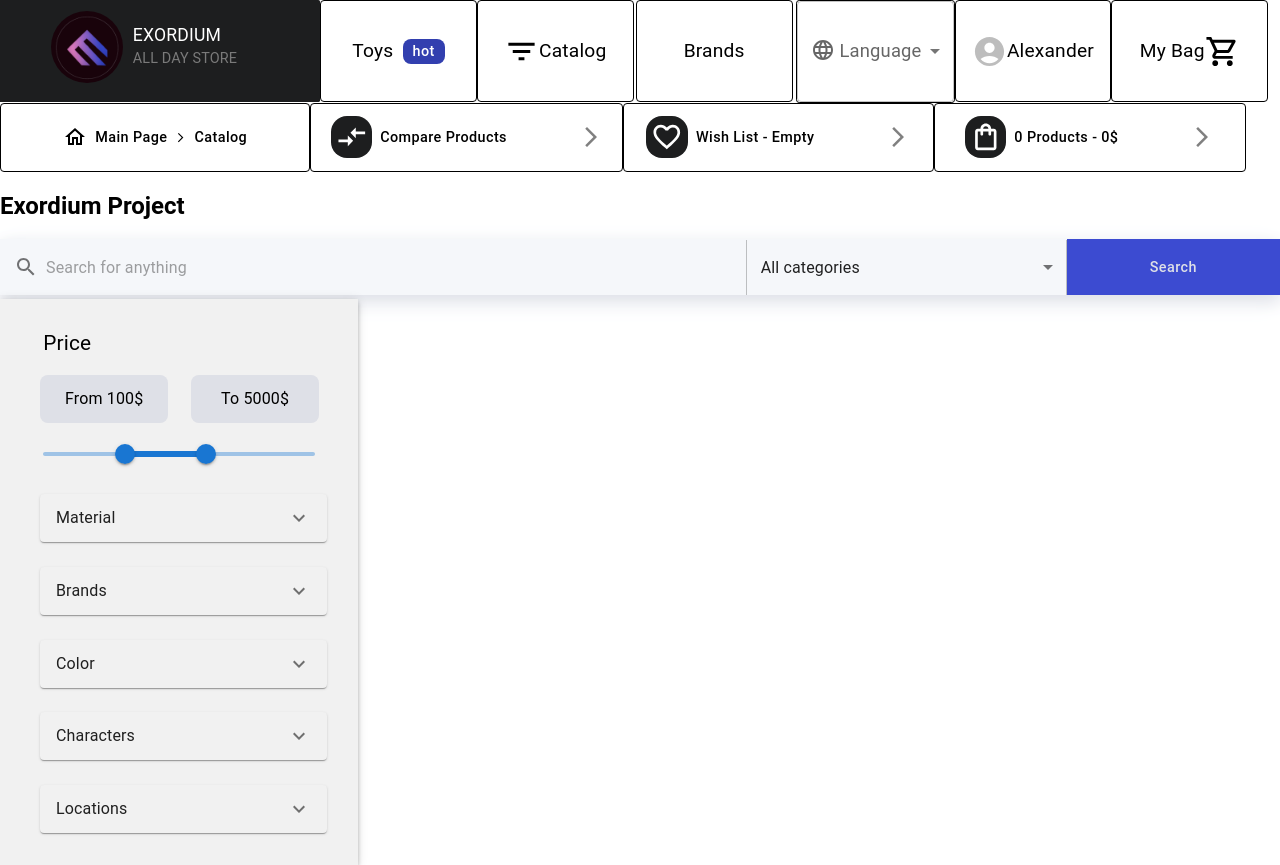
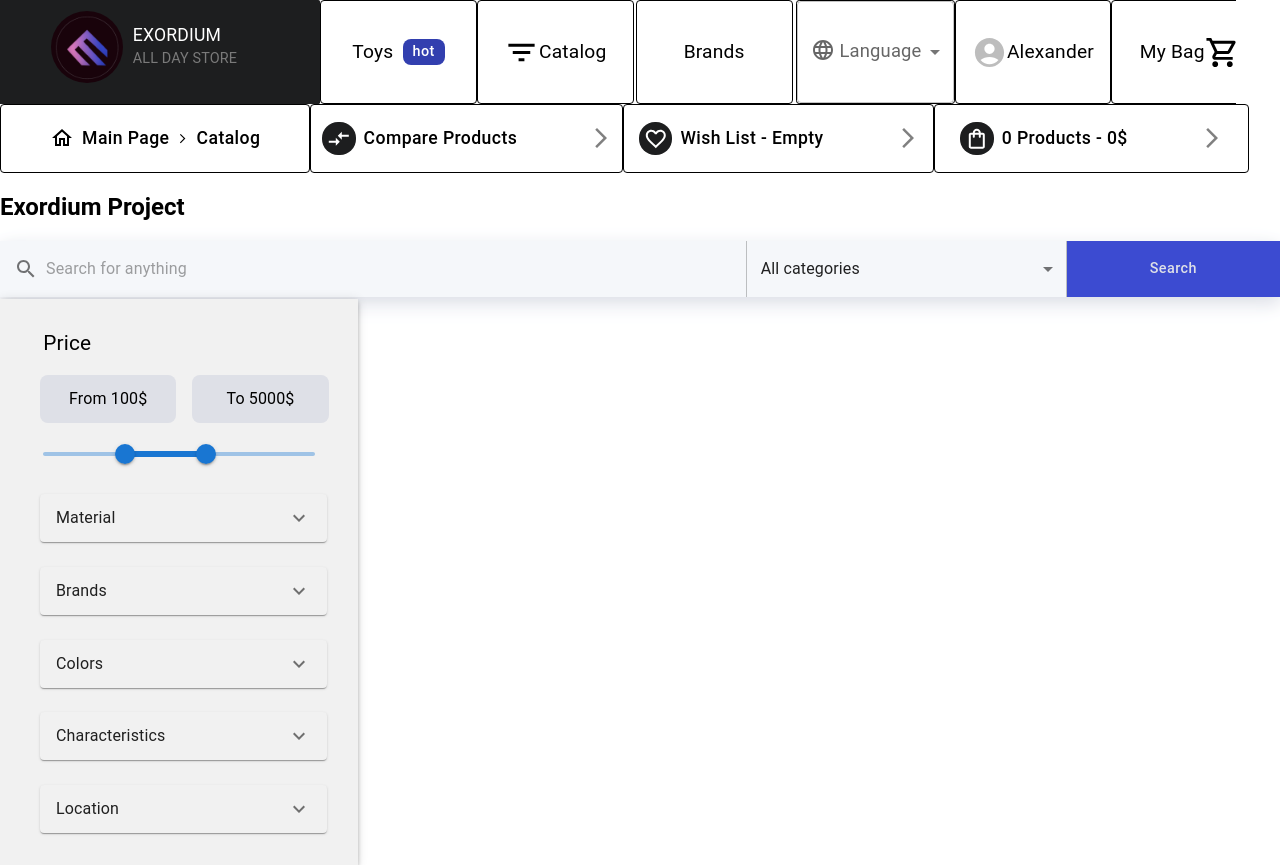
Before and after one commit to Exordium-Project/e-shop, a React (Create React App) app in the folder client/: page /catalog in a window 1280 px wide. Built offline with nearby package versions, Linux system fonts and the light colour scheme.

Commit message:
side-bar updates

```diff
--- a/client/src/components/Header/Catalog/Catalog.js
+++ b/client/src/components/Header/Catalog/Catalog.js
@@ -16,7 +16,7 @@ const Catalog = () => {
                 <Grid container={true} spacing={0}>
                     <Grid item={true} xl={3.45}>
 
-                        <Button className='catalog-btns firstButtonWidth'>
+                        <Button className='catalog-btns main-page-button'>
                             <HomeOutlinedIcon style={{ fontSize: '1.5rem' }} />
                             <Typography variant='paragraph' className='catalog-typography'>Main page</Typography>
                             <ArrowForwardIosIcon style={{ fontSize: '.7rem' }} />
@@ -24,21 +24,21 @@ const Catalog = () => {
                         </Button>
                     </Grid>
                     <Grid xl={2.77}>
-                        <Button className='catalog-btns secondButtonWidth'>
+                        <Button className='catalog-btns compare-products-button'>
                             <CompareArrowsIcon className='catalog-icons' />
                             <Typography variant='paragraph' className='catalog-typography'>Compare Products</Typography>
                             <ArrowForwardIosIcon className='arrow-icon' />
                         </Button>
                     </Grid>
                     <Grid xl={2.76}>
-                        <Button className='catalog-btns thirtButtonWidth'>
+                        <Button className='catalog-btns wish-list-button'>
                             <FavoriteBorderIcon className='catalog-icons' />
                             <Typography variant='paragraph' className='catalog-typography'>Wish List - Empty</Typography>
                             <ArrowForwardIosIcon className='arrow-icon' />
                         </Button>
                     </Grid>
                     <Grid xl={1.9} lg={2} md={2} sm={2}>
-                        <Button className='catalog-btns fourthButtonWidth'>
+                        <Button className='catalog-btns products-button'>
                             <ShoppingBagOutlinedIcon className='catalog-icons' />
                             <Typography variant='paragraph' className='catalog-typography'>0 products - 0$</Typography>
                             <ArrowForwardIosIcon className='arrow-icon' />
--- a/client/src/components/Header/Catalog/SideBar.js
+++ b/client/src/components/Header/Catalog/SideBar.js
@@ -1,4 +1,4 @@
-import React, { useState, useEffect } from 'react'
+import React, { useState } from 'react'
 import { Box, Typography, AppBar, Toolbar, Slider, Accordion, AccordionSummary, StyledEngineProvider, AccordionDetails, FormControl, FormControlLabel, RadioGroup, Radio } from '@mui/material';
 import ExpandMoreIcon from '@mui/icons-material/ExpandMore';
 import '../Styles/SideBar.scss'
@@ -9,137 +9,74 @@ const SideBar = () => {
     const updateValue = (e, data) => {
         setVal(data)
     }
-    const material = ['Space', 'Leather', 'Strickes']
-    const brands = ['Nike', 'Puma', 'Adidas']
-    const colors = ['Black', 'White', 'Red', 'Blue', 'Brown']
-    const cities = ['Sofia, Bulgaria', 'Plovdiv, Bulgaria', 'Varna, Bulgaria']
-    const leftSide = ['From 100$']
-    const rightSide = ['To 5000$']
 
+    const priceBoxes = [
+        { leftAndRightSide: 'From 100$' },
+        { leftAndRightSide: 'To 5000$' }
+    ]
+    const selectOptions = [
+        {
+            titles: 'Material',
+            firstOption: 'Space',
+            secondOption: 'Leather',
+        },
+        {
+            titles: 'Brands',
+            firstOption: 'Nike',
+            secondOption: 'Puma',
+        },
+        {
+            titles: 'Colors',
+            firstOption: 'Black',
+            secondOption: 'White'
+        },
+        {
+            titles: 'Characteristics',
+            firstOption: 'Sneakers',
+            secondOption: 'Athletic'
+        },
+        {
+            titles: 'Location',
+            firstOption: 'Sofia, Bulgaria',
+            secondOption: 'Plovdiv, Bulgaria'
+        }
+    ]
     return (
         <Box>
             <StyledEngineProvider injectFirst={true}>
                 <AppBar className='AppBar'>
                     <Typography className='price-txt'>Price</Typography>
+
                     <Toolbar>
                         <Box className='price-diapason'>
                             {
-                                leftSide.map(first => {
-                                    return <Typography className='price'>{first}</Typography>
-                                })
-                            }
-                            {
-                                rightSide.map(second => {
-                                    return <Typography className='price'>{second}</Typography>
-                                })
+                                priceBoxes.map(item => { return (<Typography className='price'>{item.leftAndRightSide}</Typography>) })
                             }
                         </Box>
                     </Toolbar>
                     <Slider className='slider' value={val} onChange={updateValue} />
+                    {
+                        selectOptions.map(item => (
+                            <Box className='side-bar-boxes'>
 
-                    <Box className='side-bar-boxes'>
                                 <Accordion className='acordion-style'>
                                     <AccordionSummary expandIcon={<ExpandMoreIcon />}>
-                                <Typography>Material</Typography>
+                                        <Typography>{item.titles}</Typography>
                                     </AccordionSummary>
                                     <AccordionDetails>
                                         <Typography>
                                             <FormControl>
                                                 <RadioGroup aria-labelledby="demo-radio-buttons-group-label" name="radio-buttons-group">
-                                            {
-                                                material.map(item => { return <FormControlLabel label={item} value={item} control={<Radio />} /> })
-                                            }
-                                        </RadioGroup>
-                                    </FormControl>
-                                </Typography>
-                            </AccordionDetails>
-
-                        </Accordion>
-                    </Box>
-
-                    <Box className='side-bar-boxes'>
-                        <Accordion className='acordion-style'>
-                            <AccordionSummary expandIcon={<ExpandMoreIcon />}>
-                                <Typography>Brands</Typography>
-                            </AccordionSummary>
-
-                            <AccordionDetails>
-                                <Typography>
-                                    <FormControl>
-                                        <RadioGroup aria-labelledby="demo-radio-buttons-group-label" name="radio-buttons-group">
-                                            {
-                                                brands.map(brandsItems => { return <FormControlLabel label={brandsItems} value={brandsItems} control={<Radio />} /> })
-                                            }
-                                        </RadioGroup>
-                                    </FormControl>
-                                </Typography>
-                            </AccordionDetails>
-
-                        </Accordion>
-                    </Box>
-
-                    <Box className='side-bar-boxes'>
-                        <Accordion className='acordion-style'>
-                            <AccordionSummary expandIcon={<ExpandMoreIcon />}>
-                                <Typography>Color</Typography>
-                            </AccordionSummary>
-
-                            <AccordionDetails>
-                                <Typography>
-                                    <FormControl>
-                                        <RadioGroup aria-labelledby="demo-radio-buttons-group-label" name="radio-buttons-group" >
-                                            {
-                                                colors.map(colorItems => { return <FormControlLabel value={colorItems} label={colorItems} control={<Radio />} /> })
-                                            }
-                                        </RadioGroup>
-                                    </FormControl>
-                                </Typography>
-                            </AccordionDetails>
-
-                        </Accordion>
-
-                    </Box>
-                    <Box className='side-bar-boxes'>
-                        <Accordion className='acordion-style'>
-                            <AccordionSummary expandIcon={<ExpandMoreIcon />}>
-                                <Typography>Characters</Typography>
-                            </AccordionSummary>
-
-                            <AccordionDetails>
-                                <Typography>
-                                    <FormControl>
-                                        <RadioGroup aria-labelledby="demo-radio-buttons-group-label" name="radio-buttons-group">
-
-                                            <FormControlLabel value="Sneakers" control={<Radio />} label="Sneakers" />
-
-                                        </RadioGroup>
-                                    </FormControl>
-                                </Typography>
-                            </AccordionDetails>
-
-                        </Accordion>
-
-                    </Box>
-                    <Box className='side-bar-boxes'>
-                        <Accordion className='acordion-style'>
-                            <AccordionSummary expandIcon={<ExpandMoreIcon />}>
-                                <Typography>Locations</Typography>
-                            </AccordionSummary>
-
-                            <AccordionDetails>
-                                <Typography>
-                                    <FormControl>
-                                        <RadioGroup aria-labelledby="demo-radio-buttons-group-label" name="radio-buttons-group" >
-                                            {
-                                                cities.map(items => { return <FormControlLabel value={items} label={items} control={<Radio />} /> })
-                                            }
+                                                    <FormControlLabel label={item.firstOption} value={item.firstOption} control={<Radio />} />
+                                                    <FormControlLabel label={item.secondOption} value={item.secondOption} control={<Radio />} />
                                                 </RadioGroup>
                                             </FormControl>
                                         </Typography>
                                     </AccordionDetails>
                                 </Accordion>
-
                             </Box>
+                        ))
+                    }
                 </AppBar>
             </StyledEngineProvider>
         </Box>
--- a/client/src/components/Header/Header.js
+++ b/client/src/components/Header/Header.js
@@ -66,7 +66,7 @@ const Header = () => {
               <FormControl fullWidth className='languages'>
                 <InputLabel sx={{ mt: '1.3rem' }} className='icon'><LanguageRoundedIcon /></InputLabel>
                 <InputLabel className='input-label'>Language</InputLabel>
-                <Select sx={{ height: '6.3rem', textAlign: 'center', fontSize: '1rem' }}>
+                <Select sx={{ height: '6.5rem', textAlign: 'center', fontSize: '1rem' }}>
                   {
                     languages.map(items => { return <MenuItem key="{language}">{items}</MenuItem> })
                   }
--- a/client/src/components/Header/Styles/Catalog.scss
+++ b/client/src/components/Header/Styles/Catalog.scss
@@ -10,7 +10,7 @@
         background-color: rgba(29, 30, 31, 1);
         color: white;
         padding: .3rem;
-        font-size: 2rem;
+        font-size: 1.7rem;
         border-radius: 1rem;
     }
 
@@ -28,42 +28,39 @@
         gap: .5rem;
     }
 
-    .firstButtonWidth {
+    .main-page-button {
         width: 27.34rem;
     }
 
-    .secondButtonWidth {
+    .compare-products-button {
         width: 22rem;
     }
 
-    .thirtButtonWidth {
+    .wish-list-button {
         width: 21.9rem;
     }
 
-    .fourthButtonWidth {
+    .products-button {
         width: 24.4rem;
         margin-right: 1rem;
     }
 
     @media screen and (max-width: 1300px) {
-        .catalog-typography {
-            font-size: .9rem;
-        }
 
-        .firstButtonWidth {
+        .main-page-button, .wish-list-button {
             width: 19.4rem;
         }
 
-        .secondButtonWidth {
+        .compare-products-button {
             width: 19.55rem;
         }
 
-        .thirtButtonWidth {
-            width: 19.4rem;
+        .products-button {
+            width: 19.7rem;
         }
-
-        .fourthButtonWidth {
-            width: 19.5rem;
+        .catalog-icons{
+            font-size: 1.5rem;
+            margin-left: .1rem;
         }
     }
 
@@ -72,37 +69,35 @@
             font-size: .8rem;
         }
 
-        .firstButtonWidth {
+        .main-page-button {
             width: 18.3rem;
         }
 
-        .secondButtonWidth {
+        .compare-products-button,
+        .products-button {
             width: 15.3rem;
         }
 
-        .thirtButtonWidth {
+        .wish-list-button {
             width: 17.1rem;
         }
 
-        .fourthButtonWidth {
-            width: 15.3rem;
+        .arrow-icon, .catalog-icons{
+            margin-left: 1rem;
+            font-size: 1.5rem;
         }
     }
 
     @media screen and (max-width: 900px) {
-        .catalog-typography {
-            font-size: .7rem;
-        }
-
-        .firstButtonWidth {
+        .main-page-button {
             width: 12.5rem;
         }
 
-        .secondButtonWidth {
+        .compare-products-button {
             width: 12.7rem;
         }
 
-        .thirtButtonWidth {
+        .wish-list-button {
             width: 14.4rem;
 
         }
@@ -111,8 +106,13 @@
             font-size: .69rem;
         }
 
-        .fourthButtonWidth {
+        .products-button {
             width: 14.2rem;
+        }
+
+        .arrow-icon, .catalog-icons{
+            margin-left: .3rem;
+            font-size: 1.3rem;
         }
     }
 }
--- a/client/src/components/Header/Styles/Header.scss
+++ b/client/src/components/Header/Styles/Header.scss
@@ -1,8 +1,9 @@
 .header-div{
     display: flex;
+    overflow: hidden;
     .MuiButton-root{
         width: 11rem;
-        height: 6.4rem;
+        height: 6.5rem;
         border: 1px solid black;
     }
     .pages {
@@ -29,7 +30,7 @@
         width: 11rem;
         border: 1px solid black;
         border-radius: .2rem;
-        height: 6.3rem;
+        height: 6.35rem;
     }
     .input-label{
         margin-top: 1.3rem;
@@ -85,7 +86,7 @@
     background-color: rgba(29, 30, 31, 1);
     width: auto;
     margin-left: -2.7rem;
-    height: 6.4rem;
+    height: 6.5rem;
     border-radius: .1rem;
 }
 .img{
--- a/client/src/components/Header/Styles/SideBar.scss
+++ b/client/src/components/Header/Styles/SideBar.scss
@@ -33,20 +33,20 @@
     color: black;
     display: flex;
     justify-content: space-around;
-    gap: 1.4rem;
+    gap: 1rem;
     margin-top: 1rem;
-    margin-left: 1rem;
-    width: 90%;
+    margin-left: -.1rem;
+    width: 100%;
 }
 .slider{
     margin-top: 1rem;
-    width: 20.3rem;
-    margin-left: 3.5rem;
+    width: 21.9rem;
+    margin-left: 2.6rem;
 }
 .price-txt{
     color: black;
     margin-top: 1.8rem;
-    margin-left: 3.8rem;
+    margin-left: 3.2rem;
     font-size: 1.3rem;
     background-color: rgba(241,241,241,1);
 }
@@ -64,8 +64,8 @@
 
     }
     .price-diapason{
-        width: 90%;
-
+        width: 93%;
+        margin-left: 1rem;
     }
     .price-txt{
         margin-left: 2.7rem;
```
Lines whose indentation alone changed are shown as unchanged.
